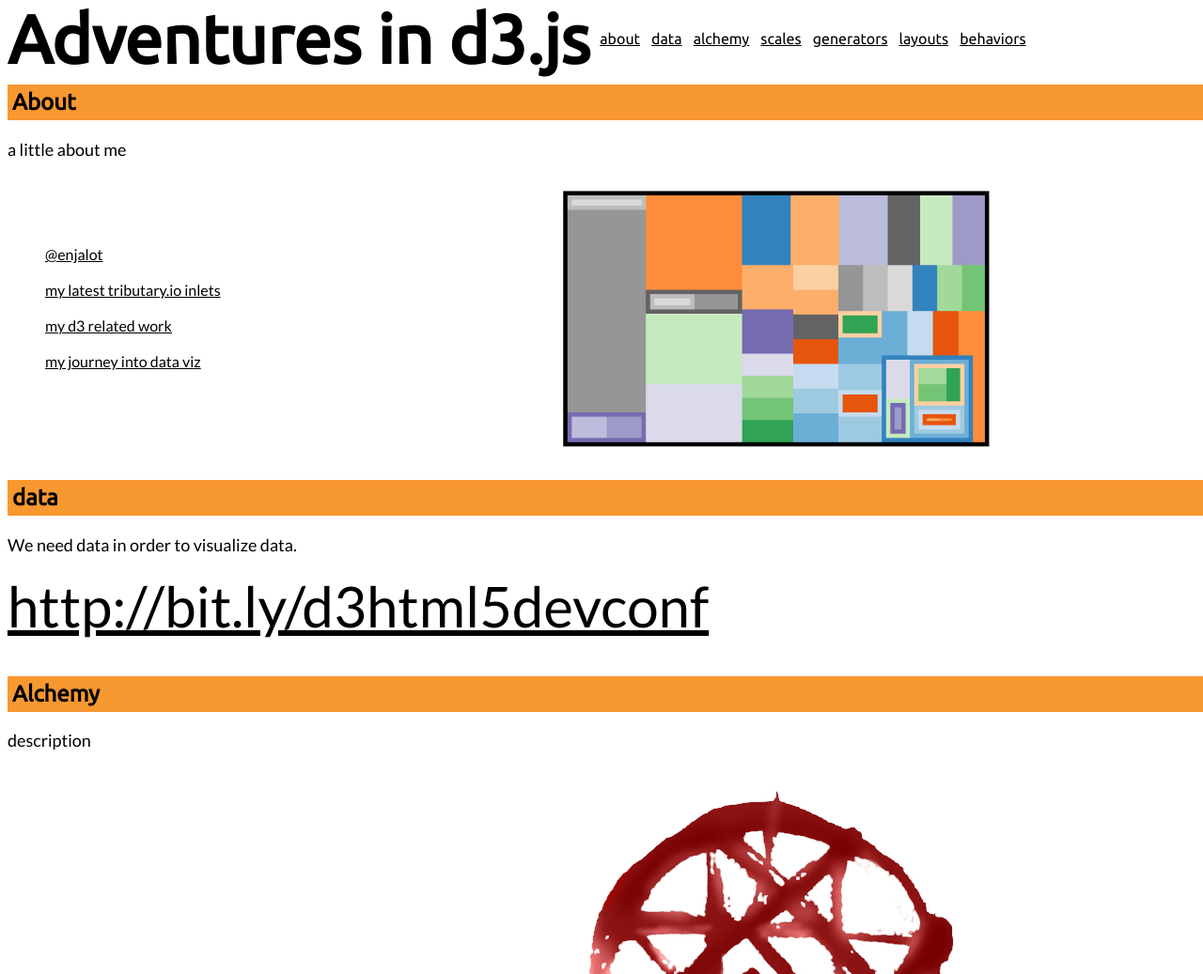
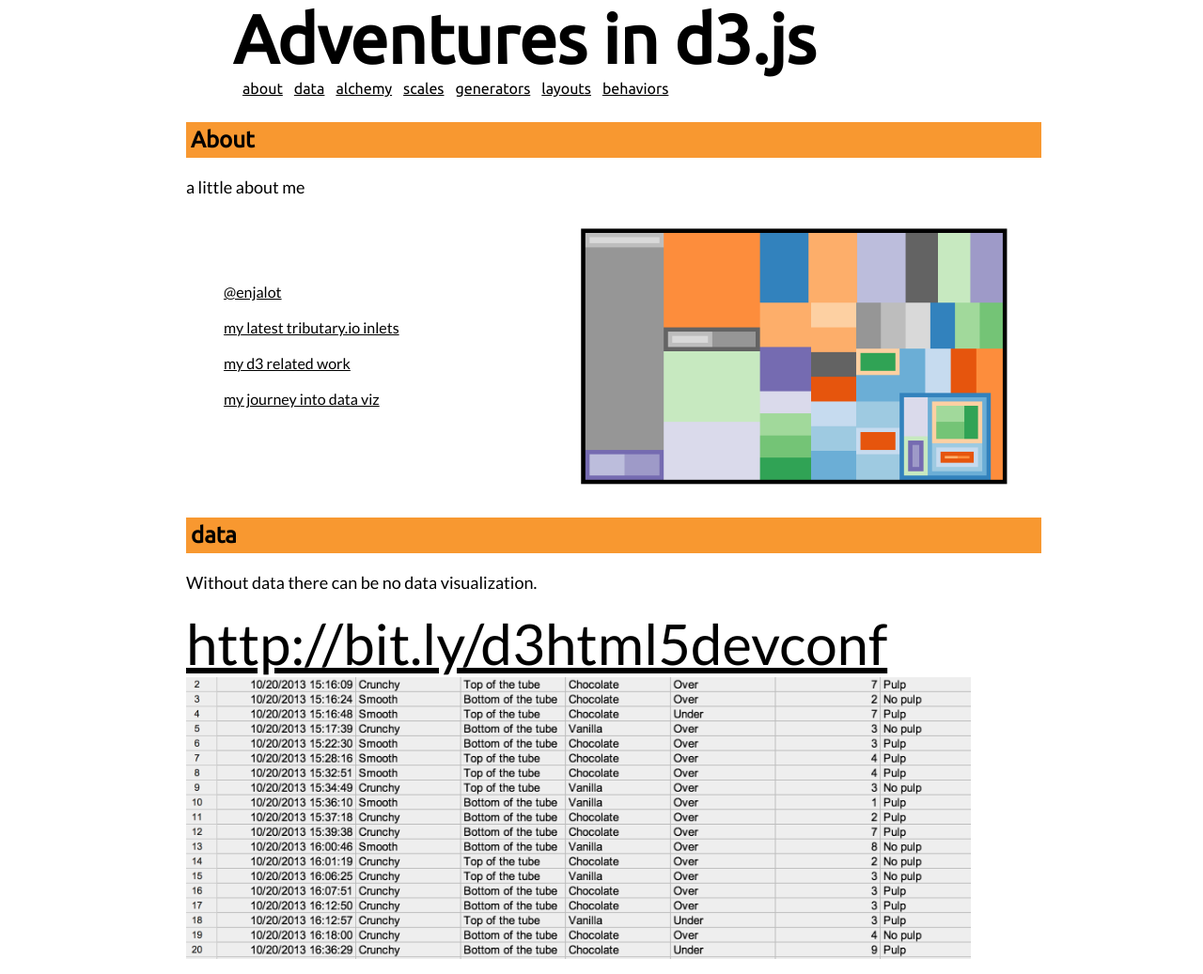
Before and after one commit to enjalot/advd3, a plain HTML site: page oct2013/index.html in a window 1280 px wide. Shown: the top 1037 px of the page at 94% size. Drawn offline with Linux system fonts and the light colour scheme.

Commit message:
style a bit

```diff
--- a/oct2013/index.html
+++ b/oct2013/index.html
@@ -12,6 +12,7 @@
 </head>
 <body>
   <div class="header">
+    <div class="header-content">
     <h1>Adventures in d3.js</h1>
     <ul>
       <li>
@@ -37,6 +38,8 @@
       </li>
     </ul>
     </div>
+  </div>
+  <div class="container">
   <div class="content">
   <div name="about" id="about">
     <h2>About</h2>
@@ -62,13 +65,9 @@
   <div name="data" id="data">
     <h2>data</h2>
     <div class="sidebyside">
-      <p>We need data in order to visualize data.</p>
-      <a style="font-size:60px" href="http://bit.ly/d3html5devconf">http://bit.ly/d3html5devconf</a>
-
-      <div class="left">
-      </div>
-      <div class="right">
-      </div>
+      <p>Without data there can be no data visualization.</p>
+      <a style="font-size:60px" href="http://bit.ly/d3html5devconf">http://bit.ly/d3html5devconf
+      <img src="img/datas.png" height=300px></a>
     </div>
   </div>
 
@@ -92,6 +91,7 @@
   <br>
   <br>
   </div>
+  </div>
 <script>
   (function(i,s,o,g,r,a,m){i['GoogleAnalyticsObject']=r;i[r]=i[r]||function(){
   (i[r].q=i[r].q||[]).push(arguments)},i[r].l=1*new Date();a=s.createElement(o),
--- a/oct2013/style.css
+++ b/oct2013/style.css
@@ -14,10 +14,14 @@ a, a:hover, a:visited {
 snippet {
   display: none;
 }
+.container {
+  width: 100%;
+  position:absolute;
+  top: 110px;
+}
 .content {
-  position:absolute;
-  width: 100%;
-  top: 70px;
+  max-width: 900px;
+  margin: 0 auto;
 }
 .header {
   display: inline-block;
@@ -25,11 +29,15 @@ snippet {
   top:0;
   margin-top:0;
   padding-bottom: 5px;
-  height: 70px;
+  height: 110px;
   width: 100%;
   z-index:1000;
   background-color: #ebebeb;
   background-color: #fff;
+}
+.header-content {
+  max-width: 800px;
+  margin: 0 auto;
 }
 .header a{
   float:left;
@@ -37,8 +45,11 @@ snippet {
   margin-left: 10px;
 }
 .header ul {
-  margin-top: 30px;
   width: 100%;
+  padding: 0;
+  margin: 0;
+  float: left;
+  clear: left;
 }
 .header li {
   font-family: Ubuntu;
```
Also changed, not shown: oct2013/img/datas.png (added). Lines whose indentation alone changed are shown as unchanged.
